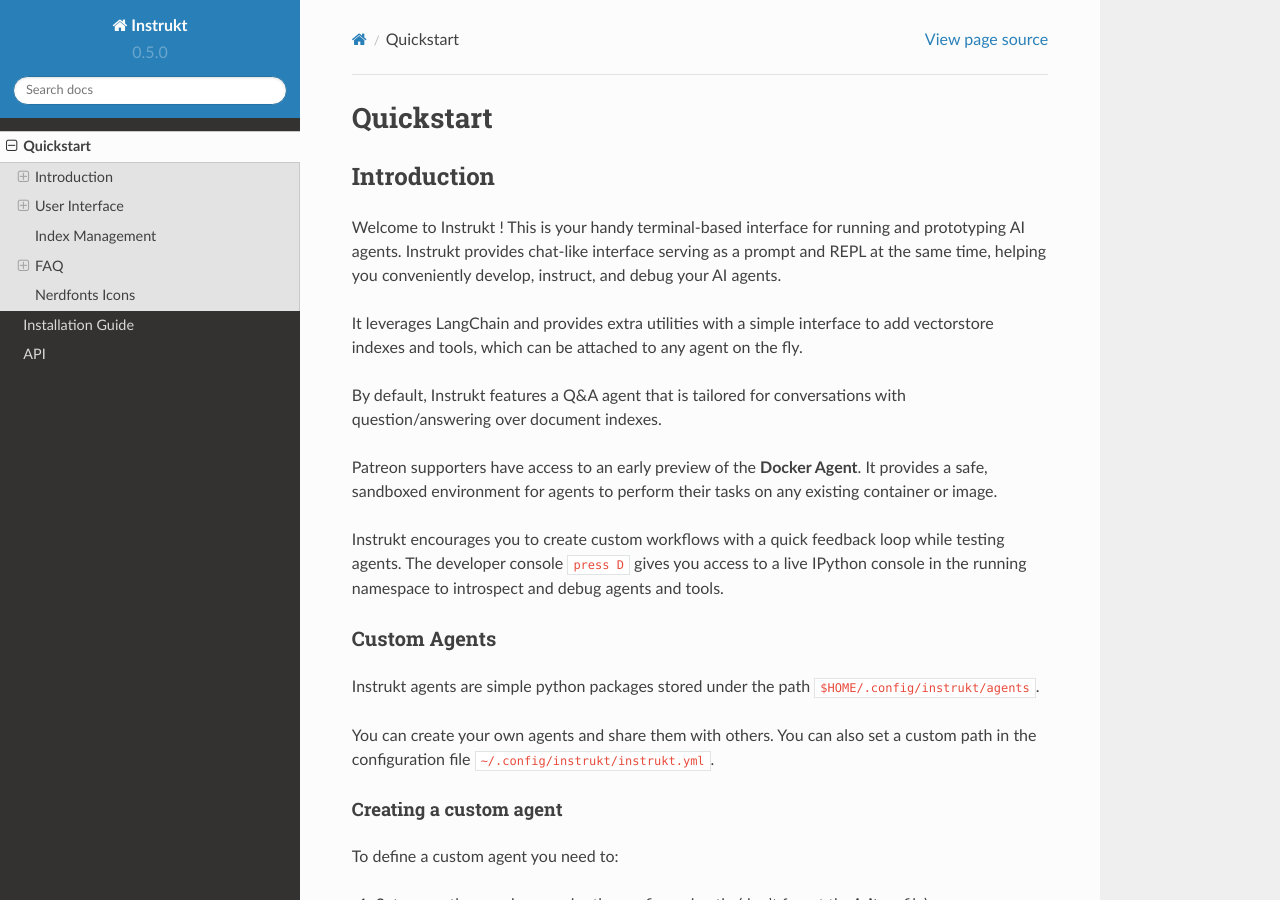
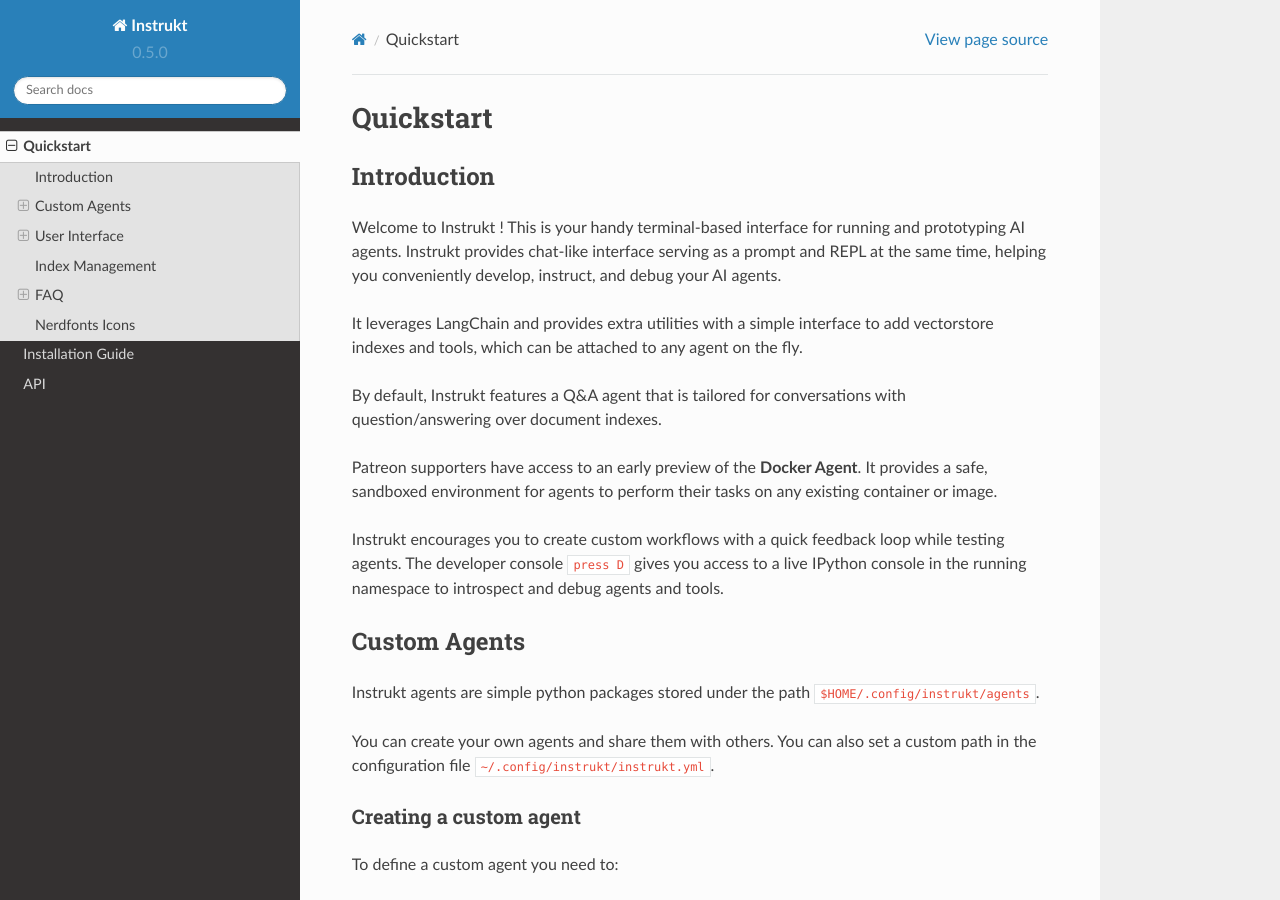
Before and after one commit to blob42/Instrukt, a Sphinx documentation site: the page built from docs/source/quickstart.md, in a window 1280 px wide and 900 px high. Built offline with Sphinx 7.4.7 and the Read the Docs theme 2.0.0, drawn with Linux system fonts in a browser that asks for light colours.

Commit message:
update docs

```diff
--- a/docs/source/quickstart.md
+++ b/docs/source/quickstart.md
@@ -12,13 +12,13 @@ Patreon supporters have access to an early preview of the **Docker Agent**. It p
 
 Instrukt encourages you to create custom workflows with a quick feedback loop while testing agents. The developer console `press D` gives you access to a live IPython console in the running namespace to introspect and debug agents and tools.
 
-### Custom Agents
+## Custom Agents
 
 Instrukt agents are simple python packages stored under the path `$HOME/.config/instrukt/agents`.
 
 You can create your own agents and share them with others. You can also set a custom path in the configuration file `~/.config/instrukt/instrukt.yml`.
 
-#### Creating a custom agent
+### Creating a custom agent
 
 To define a custom agent you need to:
 
```
